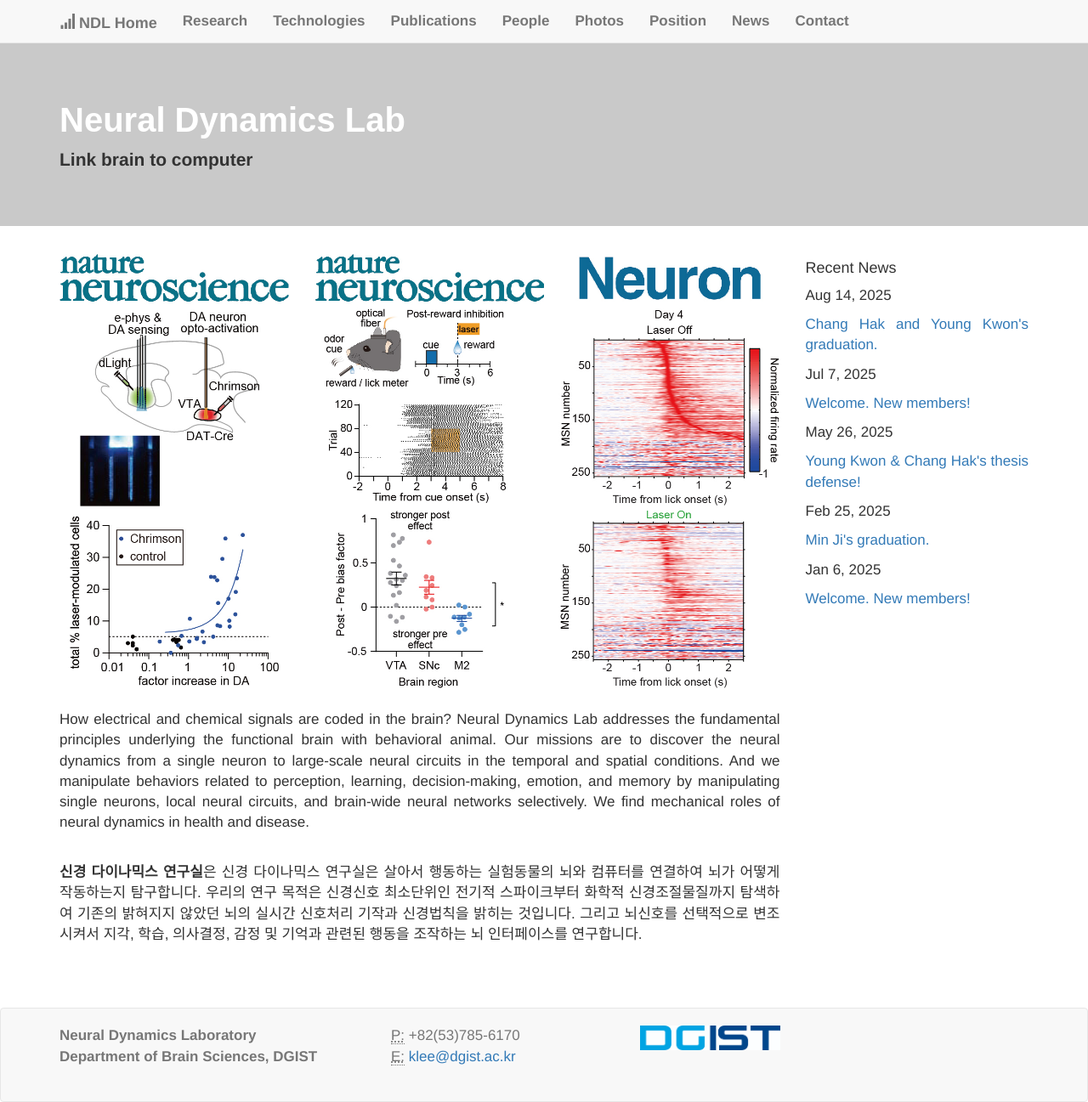
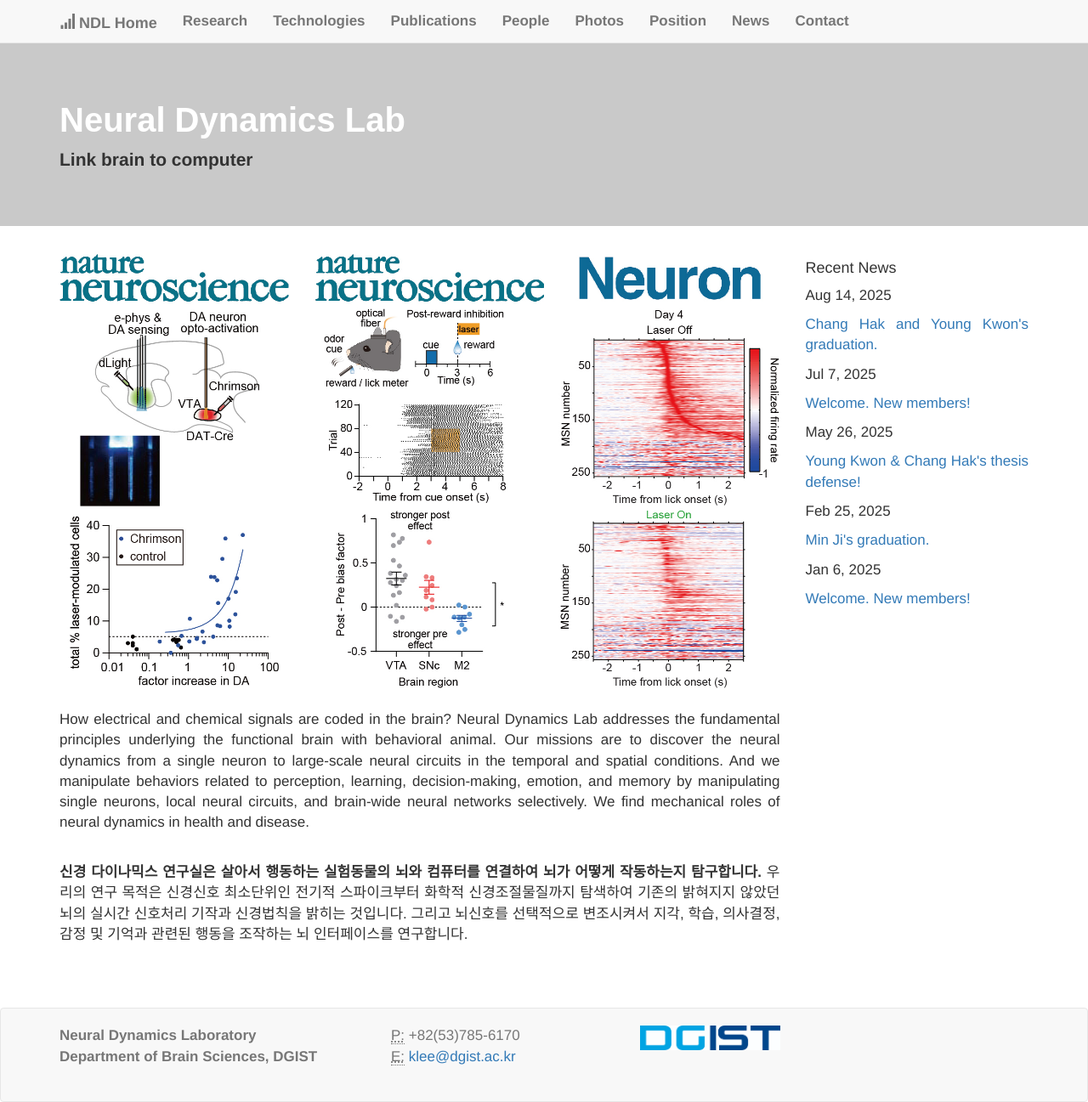
Before and after one commit to kleelab/kleelab.github.io, a Jekyll site: the page built from index.html, in a window 1280 px wide. Shown: the whole page at 85% size. Built offline with Jekyll 4.4.1, drawn with Linux system fonts in a browser that asks for light colours; nearby versions of some CDN libraries; a style sheet for code colours, icons or effects is not loaded.

Commit message:
Update index.html

```diff
--- a/index.html
+++ b/index.html
@@ -16,6 +16,6 @@ layout: home
 <br>
 <p>How electrical and chemical signals are coded in the brain?  Neural Dynamics Lab addresses the fundamental principles underlying the functional brain with behavioral animal. Our missions are to discover the neural dynamics from a single neuron to large-scale neural circuits in the temporal and spatial conditions. And we manipulate behaviors related to perception, learning, decision-making, emotion, and memory by manipulating single neurons, local neural circuits, and brain-wide neural networks selectively. We find mechanical roles of neural dynamics in health and disease.</p>
 <br>
-<p><b>신경 다이나믹스 연구실</b>은 신경 다이나믹스 연구실은 살아서 행동하는 실험동물의 뇌와 컴퓨터를 연결하여 뇌가 어떻게 작동하는지 탐구합니다. 우리의 연구 목적은 신경신호 최소단위인 전기적 스파이크부터 화학적 신경조절물질까지 탐색하여 기존의 밝혀지지 않았던 뇌의 실시간 신호처리 기작과 신경법칙을 밝히는 것입니다. 그리고 뇌신호를 선택적으로 변조시켜서 지각, 학습, 의사결정, 감정 및 기억과 관련된 행동을 조작하는 뇌 인터페이스를 연구합니다. </p>
+<p><b>신경 다이나믹스 연구실은 살아서 행동하는 실험동물의 뇌와 컴퓨터를 연결하여 뇌가 어떻게 작동하는지 탐구합니다.</b> 우리의 연구 목적은 신경신호 최소단위인 전기적 스파이크부터 화학적 신경조절물질까지 탐색하여 기존의 밝혀지지 않았던 뇌의 실시간 신호처리 기작과 신경법칙을 밝히는 것입니다. 그리고 뇌신호를 선택적으로 변조시켜서 지각, 학습, 의사결정, 감정 및 기억과 관련된 행동을 조작하는 뇌 인터페이스를 연구합니다. </p>
 <br>
 </p>
```
